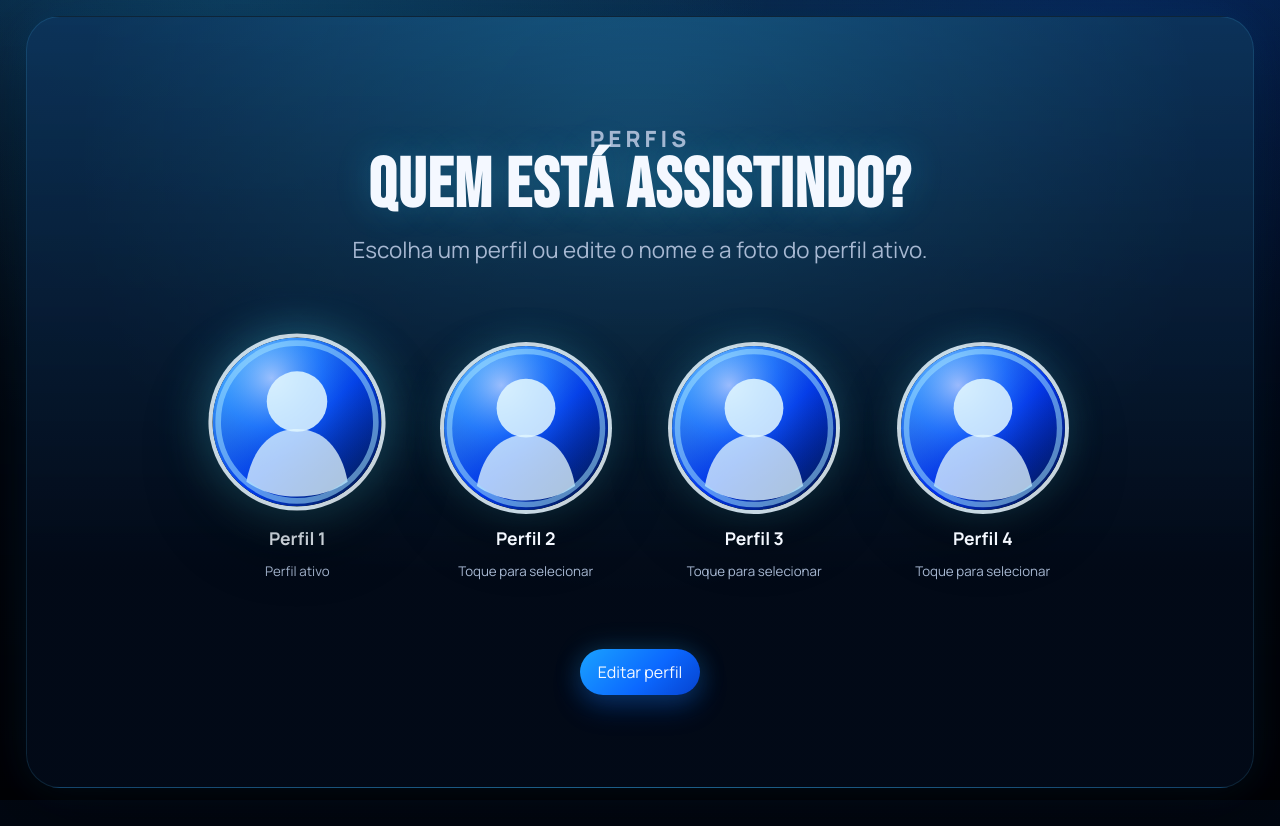
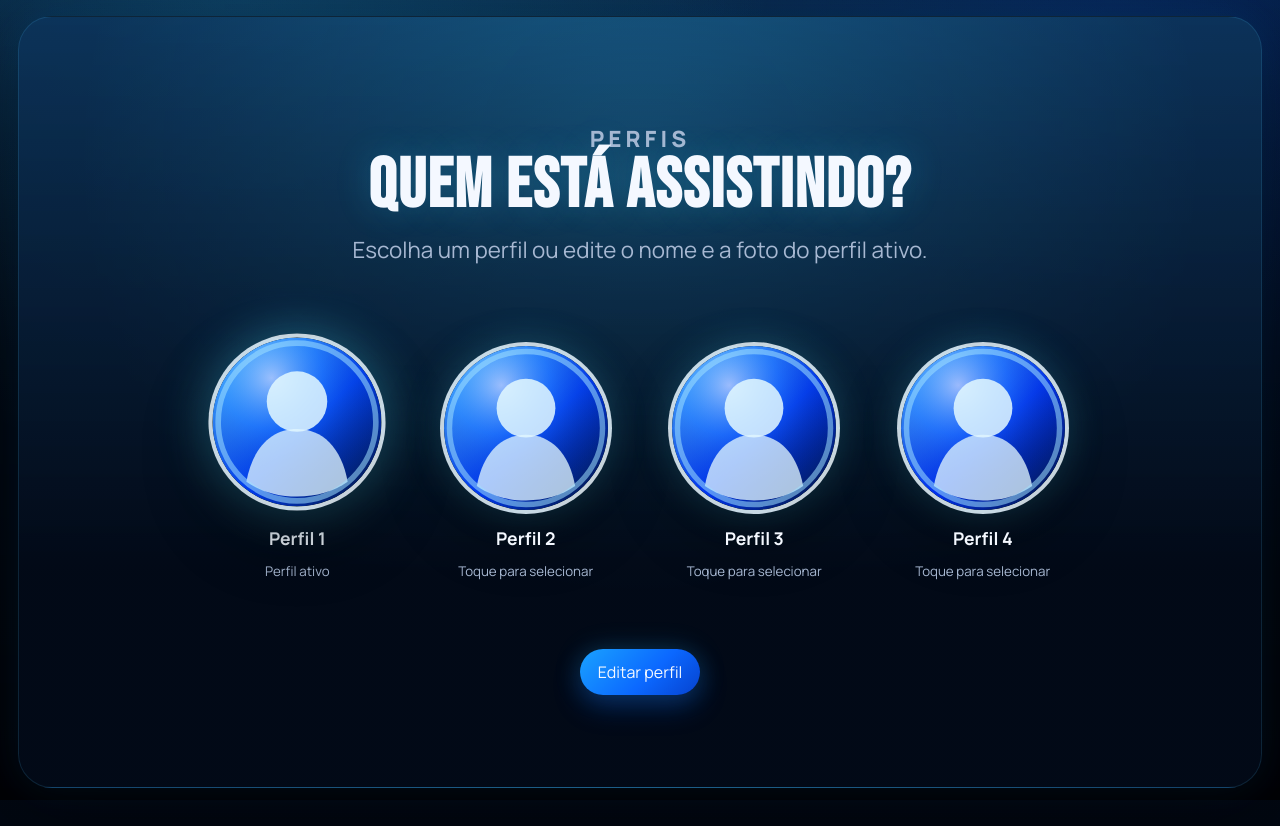
Before and after one commit to Nicholas2313/iptvm3ucineNI, a website: page outputs/index.html in a window 1280 px wide. Drawn offline with Linux system fonts and the light colour scheme; no server answers.

Commit message:
Fix page alignment

```diff
--- a/outputs/styles.css
+++ b/outputs/styles.css
@@ -90,9 +90,11 @@ video {
 .page-shell {
   position: relative;
   z-index: 1;
-  width: min(100%, 1560px);
-  margin: 0 auto;
-  padding: 0 clamp(12px, 2vw, 30px) 44px;
+  width: 100%;
+  max-width: none;
+  margin: 0;
+  padding: 0 0 44px;
+  overflow-x: clip;
 }
 
 .topbar {
@@ -105,7 +107,7 @@ video {
   align-items: center;
   padding: 14px 18px;
   border: 1px solid rgba(99, 199, 255, 0.16);
-  border-radius: 0 0 22px 22px;
+  border-radius: 0 0 18px 18px;
   background: rgba(3, 11, 24, 0.76);
   box-shadow: var(--shadow);
   backdrop-filter: blur(22px);
@@ -393,6 +395,8 @@ video {
   display: grid;
   gap: 22px;
   margin-top: 16px;
+  width: 100%;
+  padding-inline: clamp(10px, 1.4vw, 20px);
 }
 
 body.profile-gate .topbar {
@@ -1223,7 +1227,7 @@ dialog::backdrop {
 
 @media (max-width: 860px) {
   .page-shell {
-    padding: 0 10px 32px;
+    padding: 0 0 32px;
   }
 
   .topbar {
```
